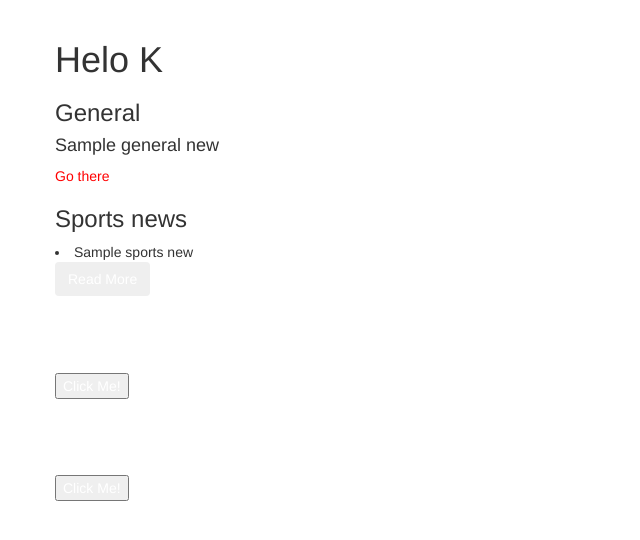
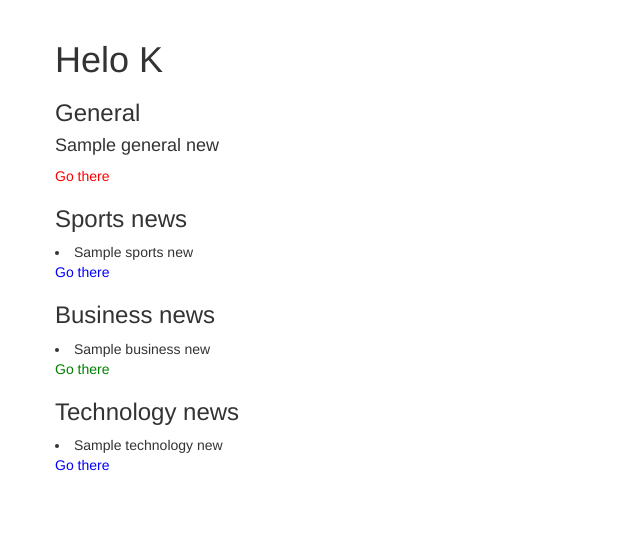
Before and after one commit to Kraft-Owaka/NewsHightlights, a Python web app: template app/templates/index.html in a window 1280 px wide. Shown: the part 52-592 px from the top of the page, without its empty margins (0-640 px from the left). Run offline with Jinja, Linux system fonts and the light colour scheme; the template is opened without the code that fills it: most values are stand-ins (such as "Sample title", 1, 10 or a date in 2020); some libraries are stand-ins or nearby versions.

Commit message:
added a tag links to the technoloy, busine  and sports

```diff
--- a/app/templates/index.html
+++ b/app/templates/index.html
@@ -29,10 +29,10 @@
                 {% for sports_news in sports %}
                 <li>{{  sports_news.name}}</li>
 
-                <a href="{{sports_news.url}}" target="_blank" style="color: #fff;">
-                    <button  class="btn">Read More <i
-                            class="fas fa-link"></i>
-                    </button>
+                    <a href="/article/{{sports_news.id}}" target="_blank" style="color: blue;">
+                        Go there
+                    </a>
+
             {% endfor %}
             <br>
 
@@ -40,16 +40,20 @@
                 <h3> Business news</h3>
                 {% for business_news in business %}
                 <li>{{  business_news.name}}</li>
-                <button type="button">Click Me!</button>
+
+                    <a href="/article/{{business_news.id}}" target="_blank" style="color: green">
+                        Go there
+                    </a>
             {% endfor %}
             <br>
-
-
                 <!---Technology news--->
                 <h3> Technology news</h3>
                 {% for technology_news in technology %}
                 <li>{{  technology_news.name}}</li>
-                <button type="button">Click Me!</button>
+
+                <a href="/article/{{technology_news.id}}" target="_blank" style="color: blue;">
+                    Go there
+                </a>
             {% endfor %}
             <br>
             {% endblock %}
```
